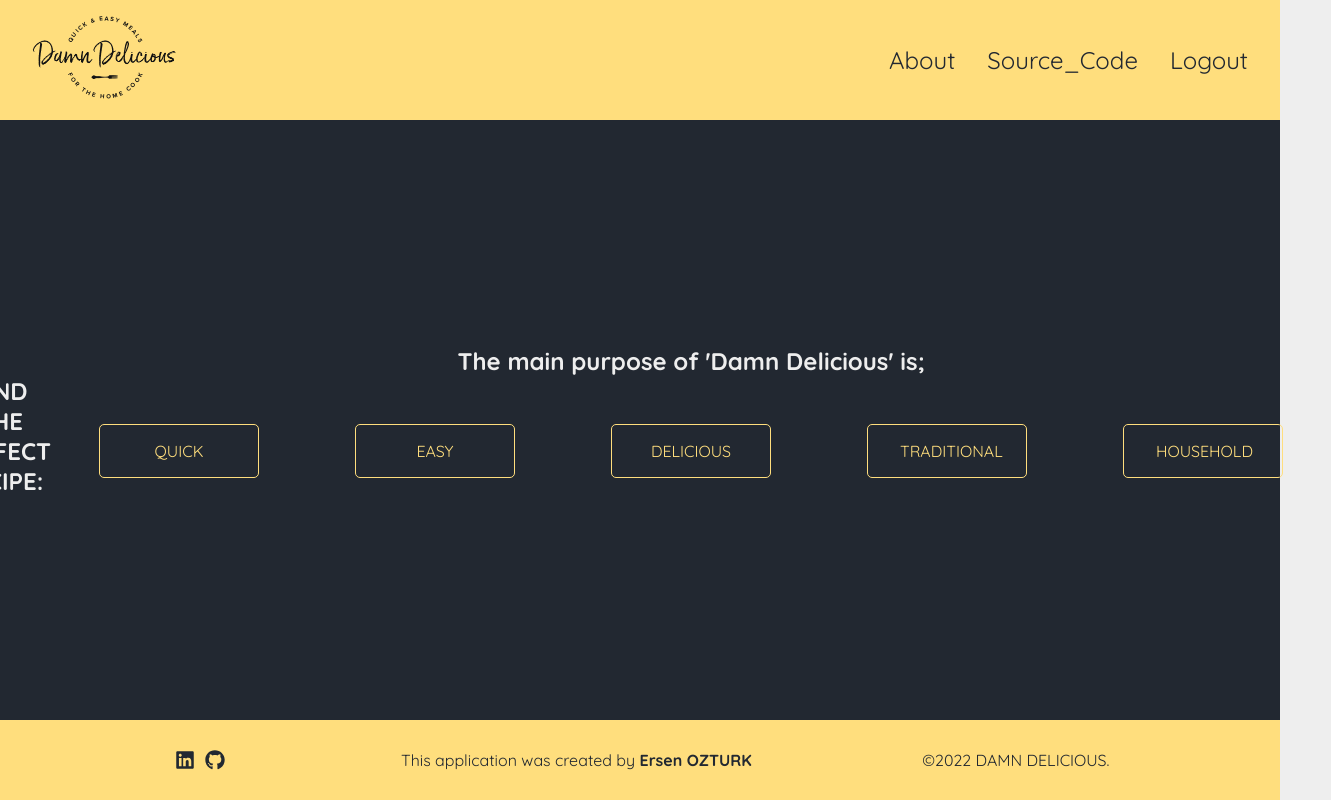
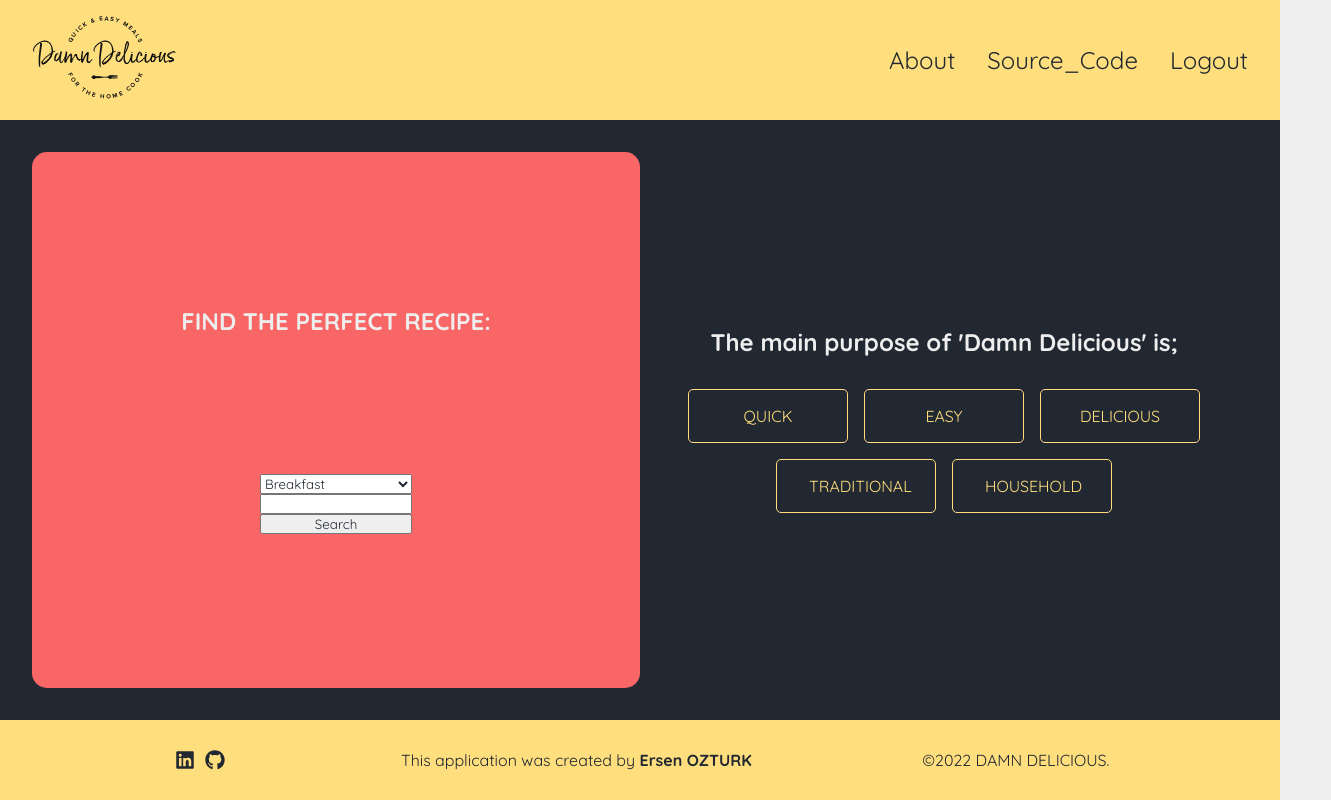
Before and after one commit to ersenozturk/damn-delicious, a React (Create React App) app: page / in a window 1280 px wide. Shown: the whole page, 1331 px wide, since content can reach past the window. Built offline with nearby package versions, Linux system fonts and the light colour scheme.

Commit message:
home page ongoing

```diff
--- a/src/components/footer/Footer.jsx
+++ b/src/components/footer/Footer.jsx
@@ -6,8 +6,8 @@
   return (
     <SiteFooter>
             <Social>
-        <a target='_blank' href='https://www.linkedin.com/in/ozturkersen/'><FaLinkedin size={20} /></a>
-        <a href="https://github.com/ersenozturk" target='_blank'><FaGithub size={20} /></a>
+        <a rel="noreferrer" target='_blank'  href='https://www.linkedin.com/in/ozturkersen/'><FaLinkedin size={20} /></a>
+        <a rel="noreferrer" href="https://github.com/ersenozturk" target='_blank' ><FaGithub size={20} /></a>
       </Social>
       <div>
         This application was created by <b> Ersen OZTURK</b>
--- a/src/components/globalStyles/theme.js
+++ b/src/components/globalStyles/theme.js
@@ -4,6 +4,7 @@
         colorGray: '#222831',
         colorSun: '#FFDE7D',
         colorLight: '#EEEEEE',
+        colorLive:'#F96666',
     },
     screens: {
         xl: '1200px',
--- /dev/null
+++ b/src/components/mealSearch/MealSearchComp.jsx
@@ -0,0 +1,35 @@
+import {
+  WrapperLeft,
+  MealForm,
+  Select,
+  Input,
+  Button,
+} from "./MealSearchComp.styled";
+
+const MealSearchComp = ({ mealTypeArr, setMeal, setMealType,mealType }) => {
+  console.log(mealType)
+  return (
+    <WrapperLeft>
+      <h2>FIND THE PERFECT RECIPE:</h2>
+      <MealForm>
+        <Select
+          name="mealTypeArr"
+          id="mealTypeArr"
+          onChange={(e) => setMealType(e.target.value)}
+        >
+          {mealTypeArr.map((optionMeal, i) => {
+            return (
+              <option key={i} value={optionMeal.toLowerCase()}>
+                {optionMeal}
+              </option>
+            );
+          })}
+        </Select>
+        <Input onChange={(e) => setMeal(e.target.value)} />
+        <Button>Search</Button>
+      </MealForm>
+    </WrapperLeft>
+  );
+};
+
+export default MealSearchComp;
--- /dev/null
+++ b/src/components/mealSearch/MealSearchComp.styled.jsx
@@ -0,0 +1,29 @@
+import styled from "styled-components";
+import { Flex } from "../globalStyles/MyTags";
+
+export const WrapperLeft = styled(Flex)`
+  justify-content: space-evenly;
+  flex-direction: column;
+  flex: 1;
+  padding:1rem;
+
+  /* width: 50%; */
+  height:100%;
+  background-color: ${({ theme }) => theme.colors.colorLive};
+  border-radius:15px;
+
+`;
+
+export const MealForm = styled.form`
+  display:grid;
+  grid-template-columns: 1fr;
+`;
+export const Select = styled.select`
+
+`;
+export const Input = styled.input`
+
+`;
+export const Button = styled.button`
+
+`;
--- a/src/pages/home/Home.jsx
+++ b/src/pages/home/Home.jsx
@@ -1,34 +1,38 @@
-import {Wrapper,PurposeUL,PurposeLi} from './Home.styled'
+import MealSearchComp from "../../components/mealSearch/MealSearchComp";
+import { useState } from "react";
+import { Wrapper, PurposeUL, PurposeLi, WrapperRight } from "./Home.styled";
 
 const Home = () => {
+  const app_id = "7e946d4c";
+  const app_key = "96c514d9a90983230952517c6794ed10";
+
+  const mealTypeArr = ["Breakfast", "Lunch", "Dinner", "Snack", "Teatime"];
+  const [meal, setMeal] = useState("");
+  const [mealType, setMealType] = useState(mealTypeArr[3]);
+
+  const baseUrl = `https://api.edamam.com/search?q=${meal}&app_id=7e946d4c&app_key=96c514d9a90983230952517c6794ed10&mealType=${mealType}`;
+
   return (
-   <Wrapper>
-    <div>
-      <h2>FIND THE PERFECT RECIPE:</h2>
+    <Wrapper>
 
-    </div>
-    <div>
-    <h2>The main purpose of 'Damn Delicious' is;</h2>
-    <PurposeUL>
-      <PurposeLi to='/detail'>
-        QUICK
-      </PurposeLi>
-      <PurposeLi to='/detail'>
-        EASY
-      </PurposeLi>
-      <PurposeLi to='/detail'>
-        DELICIOUS
-      </PurposeLi>
-      <PurposeLi to='/detail'>
-      TRADITIONAL
-      </PurposeLi>
-      <PurposeLi to='/detail'>
-        HOUSEHOLD
-      </PurposeLi>
-    </PurposeUL>
-    </div>
-   </Wrapper>
-  )
-}
 
-export default Home
+      <MealSearchComp mealTypeArr={mealTypeArr} setMeal={setMeal} mealType={mealType} setMealType={setMealType}/>
+
+
+
+
+      <WrapperRight>
+        <h2>The main purpose of 'Damn Delicious' is;</h2>
+        <PurposeUL>
+          <PurposeLi to="/detail">QUICK</PurposeLi>
+          <PurposeLi to="/detail">EASY</PurposeLi>
+          <PurposeLi to="/detail">DELICIOUS</PurposeLi>
+          <PurposeLi to="/detail">TRADITIONAL</PurposeLi>
+          <PurposeLi to="/detail">HOUSEHOLD</PurposeLi>
+        </PurposeUL>
+      </WrapperRight>
+    </Wrapper>
+  );
+};
+
+export default Home;
--- a/src/pages/home/Home.styled.jsx
+++ b/src/pages/home/Home.styled.jsx
@@ -1,33 +1,48 @@
 import styled from "styled-components";
 import { Flex } from "../../components/globalStyles/MyTags";
-import {Link} from 'react-router-dom';
+import { Link } from "react-router-dom";
 
 export const Wrapper = styled(Flex)`
   background-color: ${({ theme }) => theme.colors.colorNight};
-  height:75vh;
+  height: 75vh;
+  padding:2rem;
   h2 {
     color: ${({ theme }) => theme.colors.colorLight};
     text-align: center;
-    padding-top: 2rem;
+    /* padding-top: 2rem; */
   }
 `;
 
 export const PurposeUL = styled(Flex)`
-  justify-content: space-evenly;
+  justify-content: space-center;
+  width:100%;
+  flex-wrap:wrap;
+  gap:1rem;
 `;
 
 export const PurposeLi = styled(Link)`
-    color: ${({ theme }) => theme.colors.colorSun};
-    display: inline-block;
-    padding: 1rem 2rem;
-    border:1px solid ;
-    margin: 3rem;
-    border-radius: 5px;
-    width:10rem;
-    text-align: center;
-    &:hover{
-        color:${({ theme }) => theme.colors.colorNight};
-        background-color:${({ theme }) => theme.colors.colorSun};
+  color: ${({ theme }) => theme.colors.colorSun};
+  display: inline-block;
+  padding: 1rem 2rem;
+  border: 1px solid;
+  /* margin: 1rem; */
+  border-radius: 5px;
+  width: 10rem;
+  text-align: center;
+  &:hover {
+    color: ${({ theme }) => theme.colors.colorNight};
+    background-color: ${({ theme }) => theme.colors.colorSun};
+  }
+`;
 
-  }
-`
+
+
+export const WrapperRight = styled(Flex)`
+  justify-content: space-center;
+  flex-direction: column;
+  flex: 1;
+  padding:1rem;
+  height:100%;
+  /* width: 50%; */
+  gap:2rem;
+`;
```
Also changed, not shown: src/components/header/Header.jsx (deleted, +0 -9 lines), src/components/header/Header.styled.jsx (deleted).
